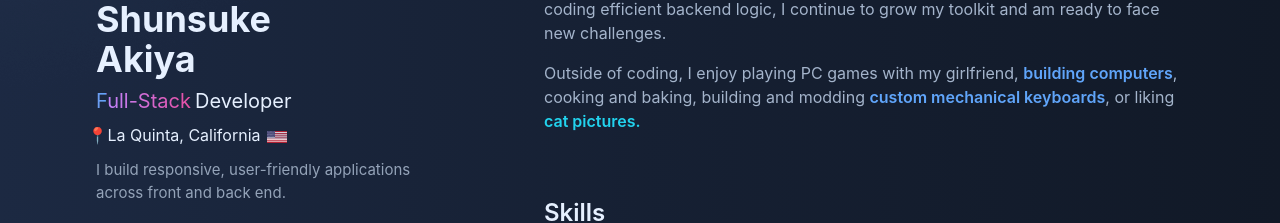
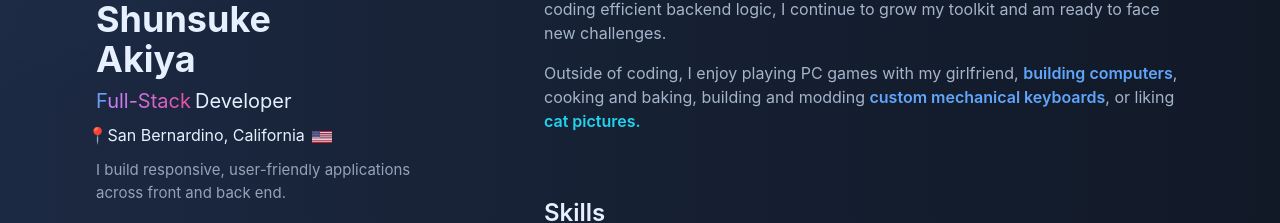
Before and after one commit to shunakiya/portfolio, a React (Vite) app: page / in a window 1280 px wide. Shown: the part 301-524 px from the top of the page. Built offline with nearby package versions, Linux system fonts and the light colour scheme.

Commit message:
updated location

```diff
--- a/src/components/PersonalInfo.tsx
+++ b/src/components/PersonalInfo.tsx
@@ -45,7 +45,7 @@ export default function PersonalInfo({ activeSection }: PersonalInfoProps) {
 
           <div className="flex flex-row items-center">
             <p className="text-[16px] mb-3 -ml-[8.5px]">
-              📍La Quinta, California
+              📍San Bernardino, California
             </p>
             <img src={usa} className="w-5 h-3 ml-[7px] mb-2" alt="USA flag" />
           </div>
```
